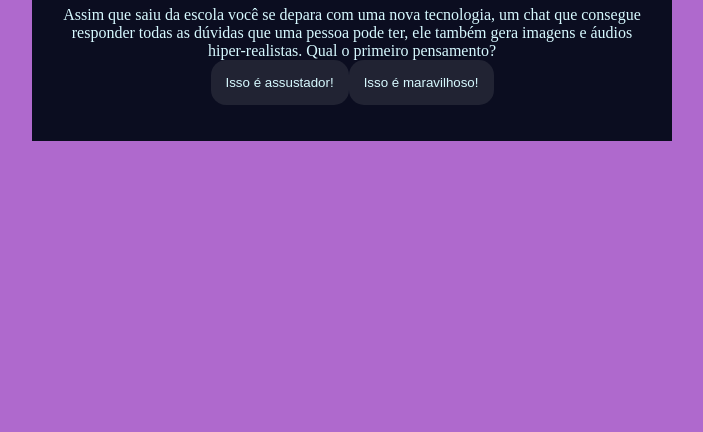
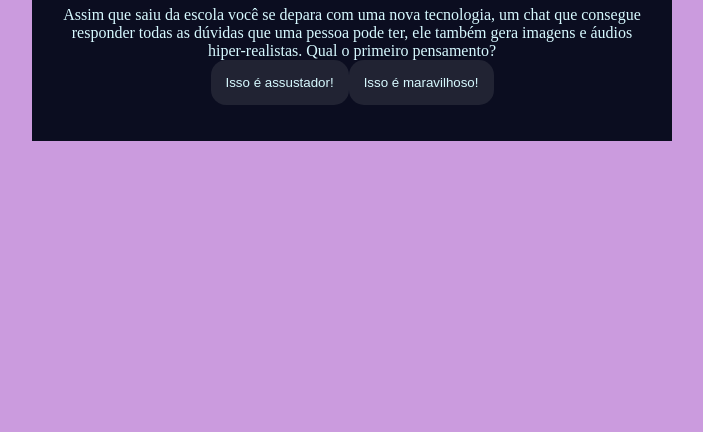
Before and after one commit to amandatsz/intelig-ncia-artificial-A, a plain HTML site: page index.html in a window 1280 px wide. Shown: the part 384-816 px from the top of the page, without its empty margins (288-991 px from the left). Drawn offline with Linux system fonts and the light colour scheme.

Commit message:
Update style.css

```diff
--- a/style.css
+++ b/style.css
@@ -1,5 +1,5 @@
 :root{
-    --cor-fundo: #AF69CD;
+    --cor-fundo: #CB9BDE;
     --cor-principal: #0B0D20 ;
     --cor-secundaria: #212333;
     --cor-destaque: #2BDEFD;
```
